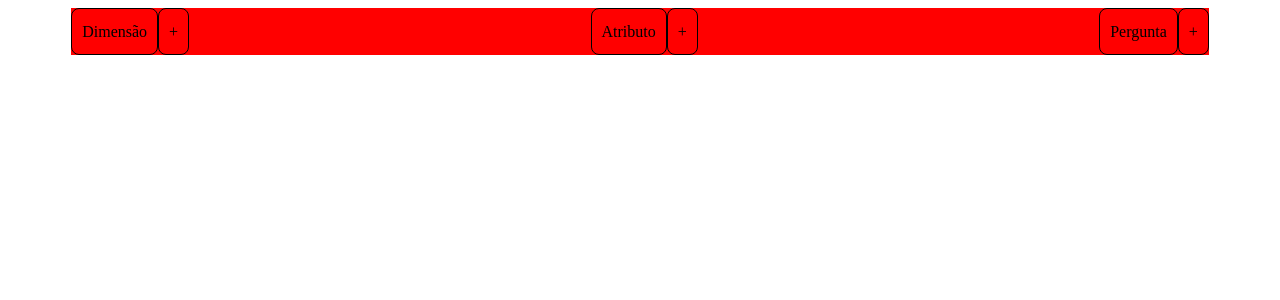
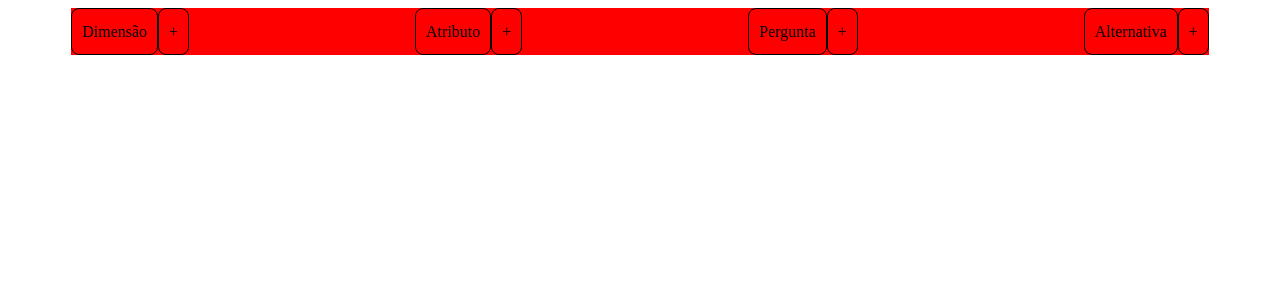
Before and after one commit to luanhenrique308/residencia, a React (Create React App) app: page / in a window 1280 px wide. Shown: the top 300 px of the page. Built offline with nearby package versions, Linux system fonts and the light colour scheme.

Commit message:
criacao modal alternativa

```diff
--- a/src/components/descricaoAlimentarBanco/index.tsx
+++ b/src/components/descricaoAlimentarBanco/index.tsx
@@ -2,7 +2,7 @@ import React from "react";
 import { Container } from "./style";
 
 type DescricaoAlimentarBancoProps = {
-    tipoDescricao: 'Dimensão' | 'Atributo'| 'Pergunta'
+    tipoDescricao: 'Dimensão' | 'Atributo'| 'Pergunta' | 'Alternativa'
 }
 const DescricaoAlimentarBanco = ({tipoDescricao}: DescricaoAlimentarBancoProps)=>{
     return(
--- /dev/null
+++ b/src/components/modal/alternativa-modal/index.tsx
@@ -0,0 +1,38 @@
+import React, { useState } from "react";
+import { Alternativa } from "../../../types/domain/criarComponentesForm";
+import { mockListAlternativas } from "../../../utils/mockListAlternativas";
+import ContainerModal from "../container-modal";
+
+
+type ModalAlternativaProps = {
+    handle: () => void;
+    stateModal: boolean;
+}
+const ModalAlternativa = ({handle, stateModal}:ModalAlternativaProps) => {
+    const [alternativa, setAlternativa] = useState<string>("");
+    const [valorAlternativa, setValorAlternativa] = useState<number>(0);
+    const [listaAlternativas, setListaAlternativas] = useState<Array<Alternativa>>([])
+
+    const adicionarAlternativasLista = () => {
+        mockListAlternativas.push({ alternativa: alternativa, valorAlternativa: valorAlternativa })
+        setListaAlternativas([...listaAlternativas, { alternativa: alternativa, valorAlternativa: valorAlternativa }])
+
+    }
+
+    return (
+        <ContainerModal
+            stateModal={stateModal}
+            handle={handle}
+        >
+            <div>
+                <div>
+                    <input type="text" value={alternativa} onChange={(e) => { setAlternativa(e.target.value) }} />
+                    <input type="number" value={valorAlternativa} onChange={(e) => { setValorAlternativa(parseInt(e.target.value)) }} />
+                </div>
+                <button onClick={adicionarAlternativasLista}>adicionar Alternativa</button>
+            </div>
+        </ContainerModal>
+    )
+}
+
+export default ModalAlternativa;
--- a/src/pages/alimentandoBancoForm/index..tsx
+++ b/src/pages/alimentandoBancoForm/index..tsx
@@ -1,6 +1,7 @@
 import React, { useCallback, useEffect, useState } from "react";
 import ButtonOpenModal from "../../components/buttons/buttonOpenModal";
 import DescricaoAlimentarBanco from "../../components/descricaoAlimentarBanco";
+import ModalAlternativa from "../../components/modal/alternativa-modal";
 import ModalAtributo from "../../components/modal/atributo-modal";
 import ModalDimensao from "../../components/modal/dimensao-modal";
 import ModalPerguntas from "../../components/modal/perguntas-modal";
@@ -12,6 +13,7 @@ const AlimentarBancoForm = () => {
   const [isOpenModalDimensao, setIsOpenModalDimensao] = useState<boolean>(false);
   const [isOpenModalAtributo, setIsOpenModalAtributo] = useState<boolean>(false);
   const [isOpenModalPergunta, setIsOpenModalPergunta] = useState<boolean>(false)
+  const [isOpenModalAlternativa, setIsOpenModalAlternativa] = useState<boolean>(false)
 
   const handleStateModalDimensao = useCallback(()=>{
     setIsOpenModalDimensao(state=> !state);
@@ -25,12 +27,17 @@ const AlimentarBancoForm = () => {
     setIsOpenModalPergunta(state=> !state);
   },[isOpenModalPergunta])
 
+  const handleStateModalAlternativa = useCallback(()=>{
+    setIsOpenModalAlternativa(state=> !state);
+  },[isOpenModalAlternativa])
+
   return (
     <Container>
       <Content>
         <ModalDimensao stateModal={isOpenModalDimensao}  handle={handleStateModalDimensao}  />
         <ModalAtributo stateModal={isOpenModalAtributo} handle={handleStateModalAtributo} />
         <ModalPerguntas stateModal={isOpenModalPergunta} handle={handleStateModalPergunta} />
+        <ModalAlternativa stateModal={isOpenModalAlternativa} handle={handleStateModalAlternativa} />
         <ContainerDescricao>
           <DescricaoAlimentarBanco tipoDescricao='Dimensão' />
           <ButtonOpenModal handleOpenModal={()=>handleStateModalDimensao()} />
@@ -43,6 +50,10 @@ const AlimentarBancoForm = () => {
           <DescricaoAlimentarBanco tipoDescricao='Pergunta' />
           <ButtonOpenModal handleOpenModal={handleStateModalPergunta}/>
         </ContainerDescricao>
+        <ContainerDescricao>
+          <DescricaoAlimentarBanco tipoDescricao='Alternativa' />
+          <ButtonOpenModal handleOpenModal={handleStateModalAlternativa}/>
+        </ContainerDescricao>
 
       </Content>
     </Container>
--- /dev/null
+++ b/src/utils/mockListAlternativas.ts
@@ -0,0 +1,3 @@
+import { Alternativa } from "../types/domain/criarComponentesForm";
+
+export const mockListAlternativas : Array<Alternativa> = [];
```
Also changed, not shown: src/types/domain/criarComponentesForm.ts (+5 -5 lines).
